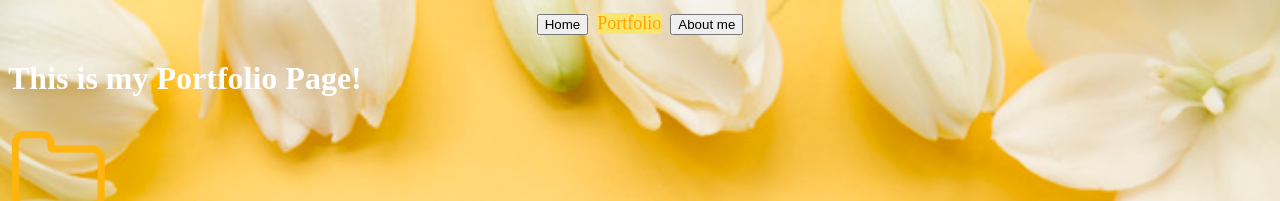
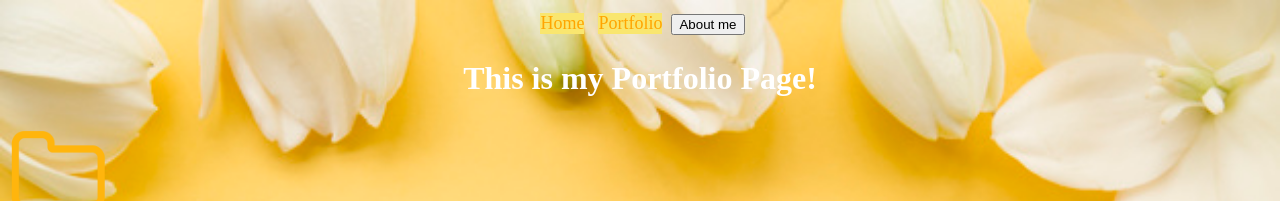
Before and after one commit to Jenniferjmmh/Jenniferjmmh.github.io, a plain HTML site: page portfolio.html in a window 1280 px wide. Shown: the top 201 px of the page. Drawn offline with Linux system fonts and the light colour scheme.

Commit message:
added css

```diff
--- a/portfolio.html
+++ b/portfolio.html
@@ -7,10 +7,10 @@
 
     </head>
     <body>
-       <center> <a href="index.html"><button>Home</button></a>
+       <center> <a href="index.html" class="button">Home</a>
         <a href="portfolio.html" class="button">Portfolio</a>
-        <a href="About me.html"><button>About me</button></a></center>
-        <h1>This is my Portfolio Page!</h1>
+        <a href="About me.html"><button>About me</button></a>
+        <h1>This is my Portfolio Page!</h1> </center>
         <img src="images/folder-transparent-yellow.png" height="100">
 
 
```
